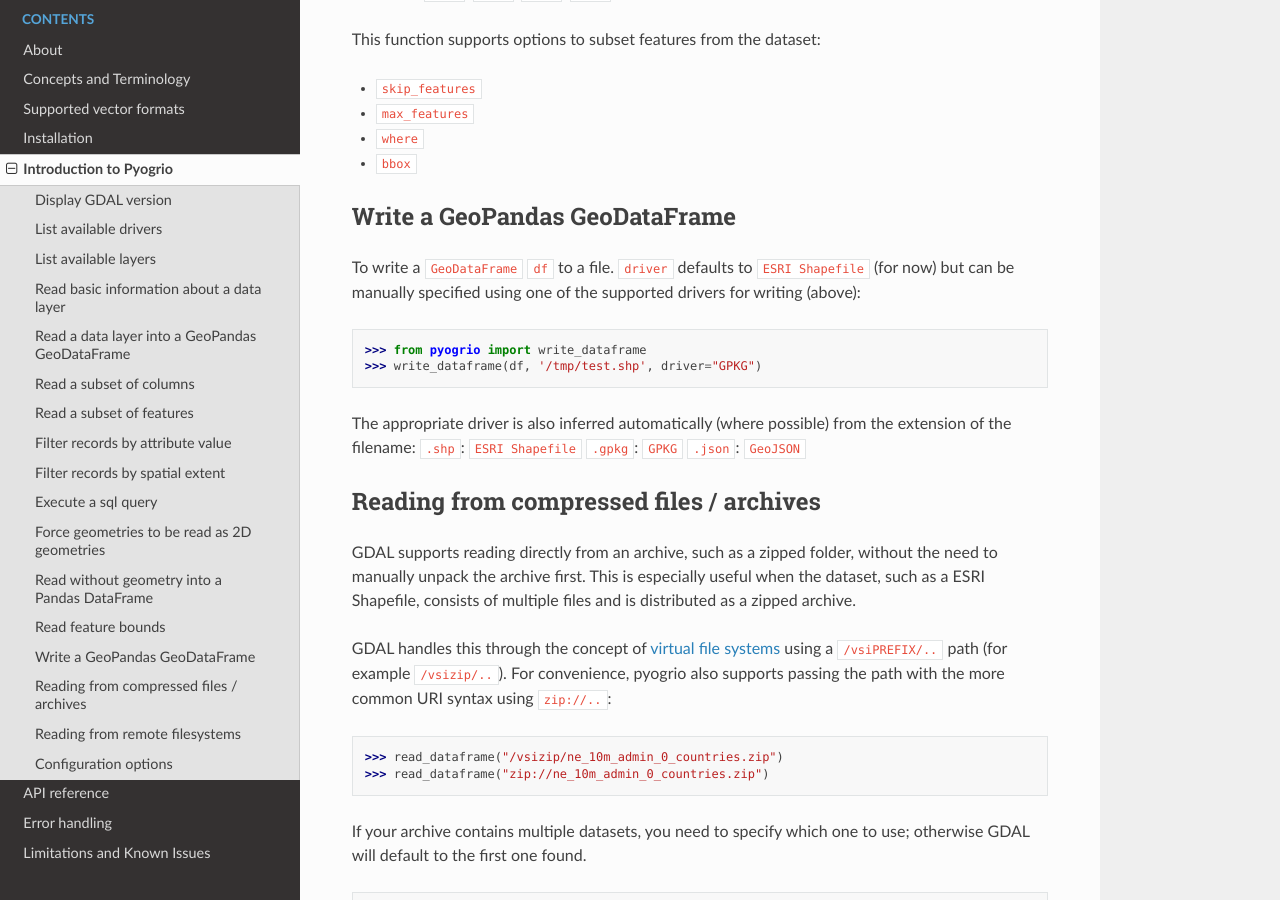
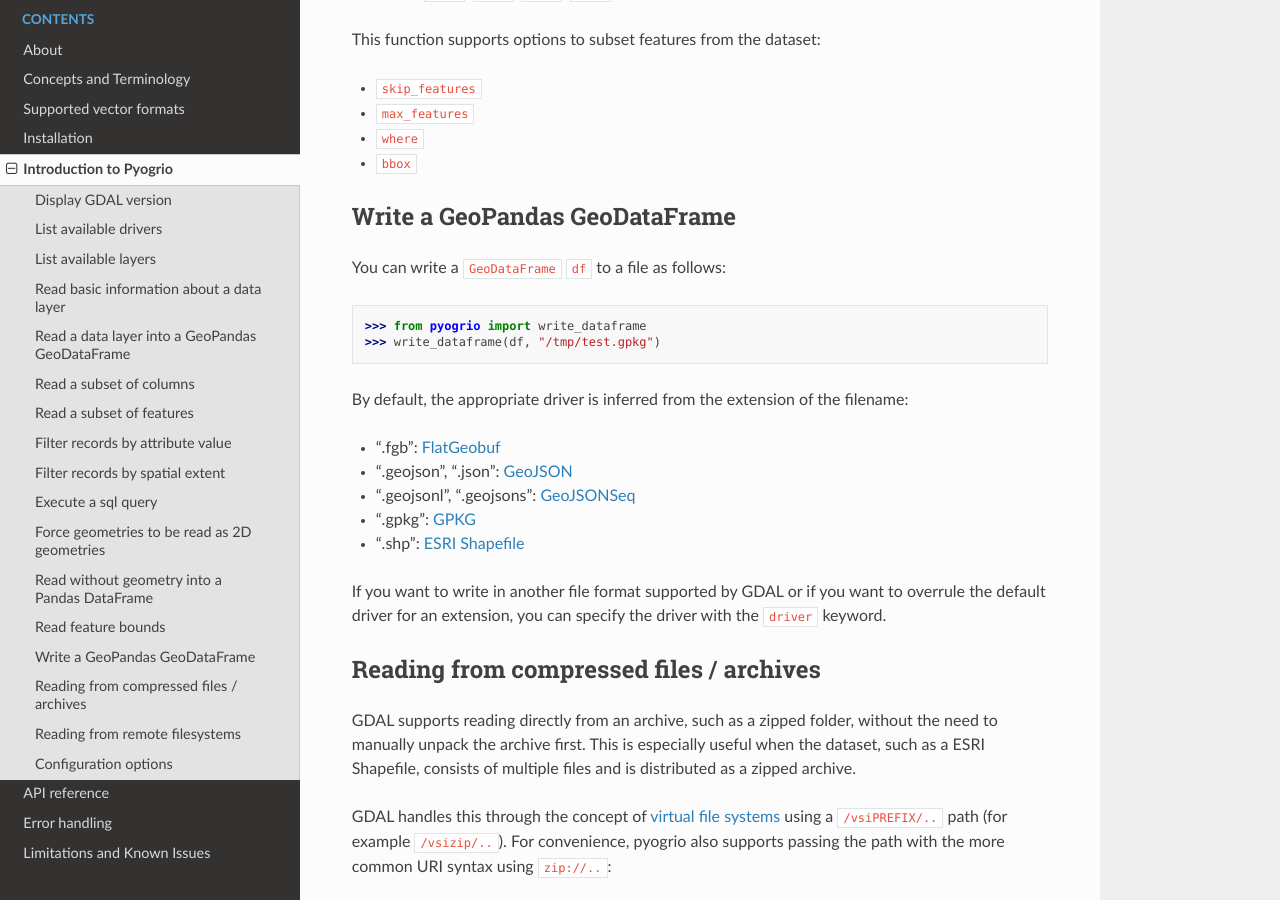
Before and after one commit to geopandas/pyogrio, a Sphinx documentation site: the page built from docs/source/introduction.md, in a window 1280 px wide and 900 px high, scrolled down 5807 px. Built offline with Sphinx 7.4.7 and the Read the Docs theme 2.0.0, drawn with Linux system fonts in a browser that asks for light colours.

Commit message:
Update some outdated documentation

````diff
--- a/docs/source/introduction.md
+++ b/docs/source/introduction.md
@@ -302,20 +302,24 @@ This function supports options to subset features from the dataset:
 
 ## Write a GeoPandas GeoDataFrame
 
-To write a `GeoDataFrame` `df` to a file. `driver` defaults to `ESRI Shapefile`
-(for now) but can be manually specified using one of the supported drivers for
-writing (above):
+You can write a `GeoDataFrame` `df` to a file as follows:
 
 ```python
 >>> from pyogrio import write_dataframe
->>> write_dataframe(df, '/tmp/test.shp', driver="GPKG")
+>>> write_dataframe(df, "/tmp/test.gpkg")
 ```
 
-The appropriate driver is also inferred automatically (where possible) from the
-extension of the filename:
-`.shp`: `ESRI Shapefile`
-`.gpkg`: `GPKG`
-`.json`: `GeoJSON`
+By default, the appropriate driver is inferred from the extension of the filename:
+
+-   ".fgb": [FlatGeobuf](https://gdal.org/drivers/vector/flatgeobuf.html)
+-   ".geojson", ".json": [GeoJSON](https://gdal.org/drivers/vector/geojson.html)
+-   ".geojsonl", ".geojsons": [GeoJSONSeq](https://gdal.org/drivers/vector/geojsonseq.html)
+-   ".gpkg": [GPKG](https://gdal.org/drivers/vector/gpkg.html)
+-   ".shp": [ESRI Shapefile](https://gdal.org/drivers/vector/shapefile.html)
+
+If you want to write in another file format supported by GDAL or if you want to
+overrule the default driver for an extension, you can specify the driver with the
+`driver` keyword.
 
 ## Reading from compressed files / archives
 
````
